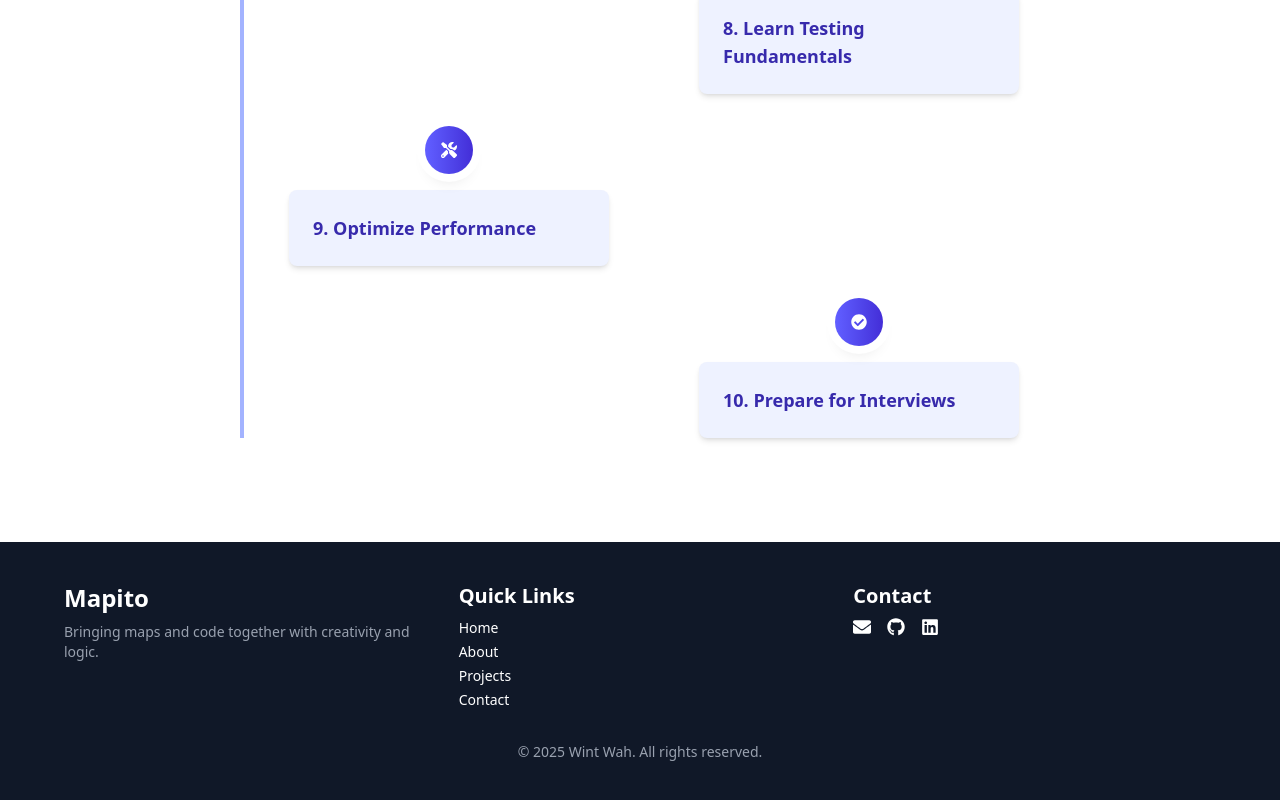
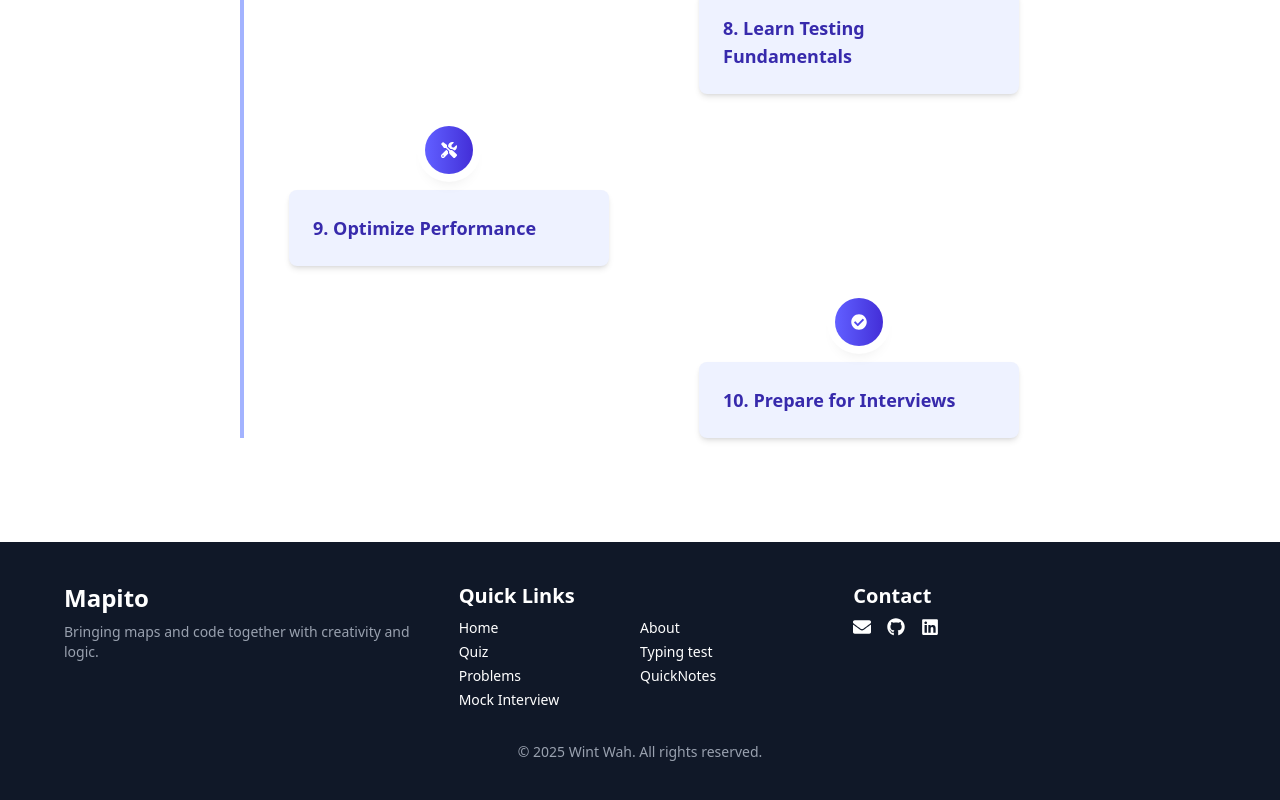
Before and after one commit to wintwah243/Mapito, a React (Vite) app in the folder mapito/: page / in a window 1280 px wide. Shown: the part 4060-4860 px from the top of the page. Built offline with nearby package versions, Linux system fonts and the light colour scheme.

Commit message:
LandingFooter quicklinks & contactInfo update

```diff
--- a/mapito/src/Landing/LandingFooter.jsx
+++ b/mapito/src/Landing/LandingFooter.jsx
@@ -5,24 +5,27 @@ export default function LandingFooter() {
     <footer className="bg-gray-900 text-white py-10 px-4">
       <div className="max-w-6xl mx-auto grid grid-cols-1 md:grid-cols-3 gap-8">
 
-        {/* Left: Brand */}
+        {/* Mapito header */}
         <div>
           <h2 className="text-2xl font-bold mb-2">Mapito</h2>
           <p className="text-sm text-gray-400">Bringing maps and code together with creativity and logic.</p>
         </div>
 
-        {/* Middle: Quick Links */}
-        <div>
+        {/* Quick links in middle */}
+        <div className="">
           <h3 className="text-xl font-semibold mb-2">Quick Links</h3>
-          <ul className="space-y-1 text-sm">
+          <ul className="grid grid-cols-1 sm:grid-cols-2 space-y-1 text-sm">
             <li><a href="/" className="hover:text-gray-300">Home</a></li>
-            <li><a href="/about" className="hover:text-gray-300">About</a></li>
-            <li><a href="/projects" className="hover:text-gray-300">Projects</a></li>
-            <li><a href="/contact" className="hover:text-gray-300">Contact</a></li>
+            <li><a href="/landingaboutus" className="hover:text-gray-300">About</a></li>
+            <li><a href="/signup" className="hover:text-gray-300">Quiz</a></li>
+            <li><a href="/signup" className="hover:text-gray-300">Typing test</a></li>
+            <li><a href="/signup" className="hover:text-gray-300">Problems</a></li>
+            <li><a href="/signup" className="hover:text-gray-300">QuickNotes</a></li>
+            <li><a href="/signup" className="hover:text-gray-300">Mock Interview</a></li>
           </ul>
         </div>
 
-        {/* Right: Contact Info */}
+        {/* Contact Info  */}
         <div>
           <h3 className="text-xl font-semibold mb-2">Contact</h3>
           <div className="flex items-center space-x-4">
@@ -32,13 +35,14 @@ export default function LandingFooter() {
             <a href="https://github.com/wintwah243" target="_blank" rel="noopener noreferrer" className="hover:text-gray-300 text-lg">
               <FaGithub />
             </a>
-            <a href="https://linkedin.com/in/your-linkedin-id" target="_blank" rel="noopener noreferrer" className="hover:text-gray-300 text-lg">
+            <a href="http://linkedin.com/in/wint-wah-386240307" target="_blank" rel="noopener noreferrer" className="hover:text-gray-300 text-lg">
               <FaLinkedin />
             </a>
           </div>
         </div>
       </div>
 
+      {/* for copyright */}
       <div className="mt-8 text-center text-sm text-gray-400">
         © {new Date().getFullYear()} Wint Wah. All rights reserved.
       </div>
```
